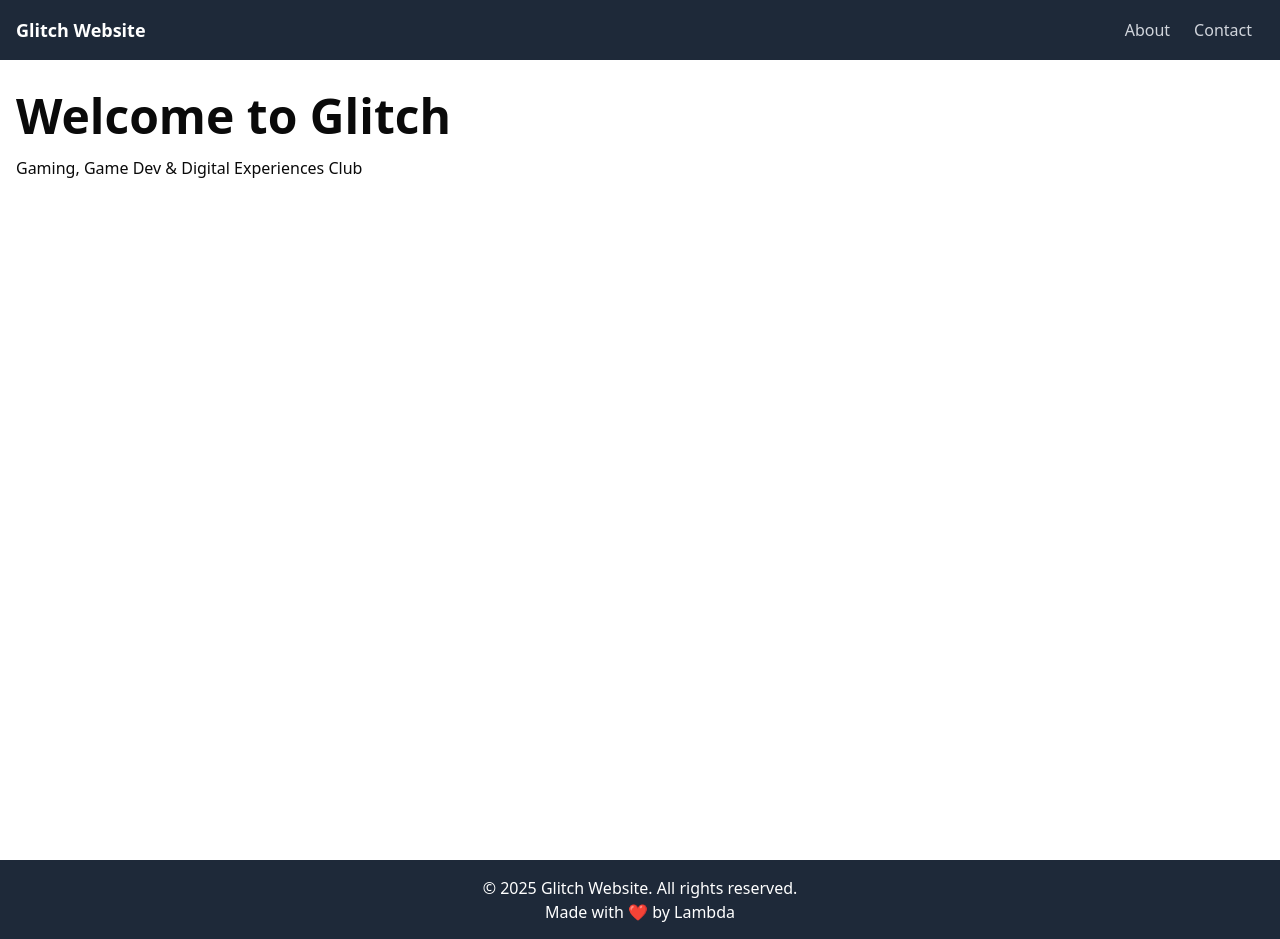
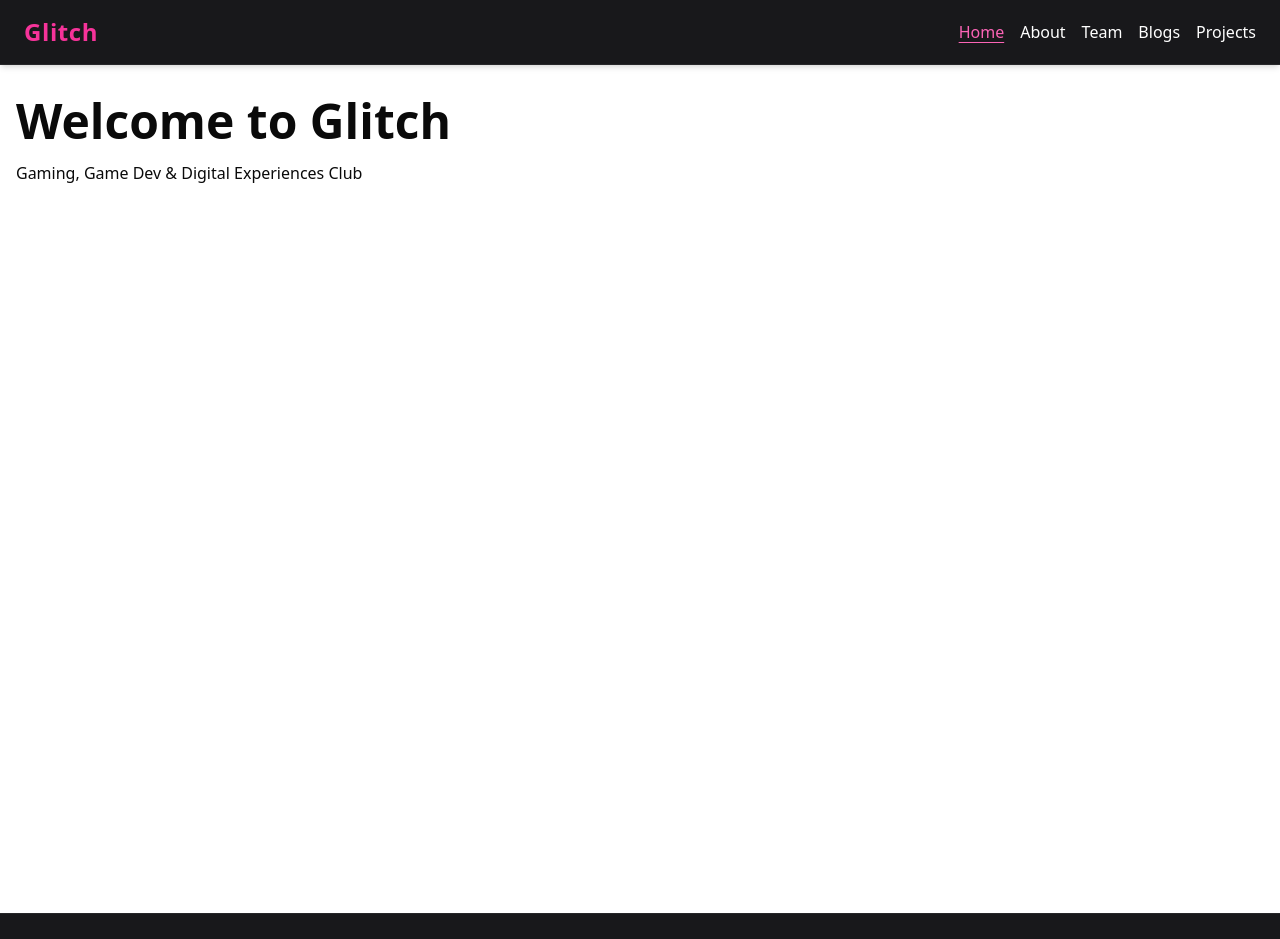
Before and after one commit to sashimss/glitchwebsite, a Next.js app: page / in a window 1280 px wide. Shown: the top 939 px of the page. Built offline with nearby package versions, Linux system fonts and the light colour scheme.

Commit message:
feat: Updated navbar and footer

```diff
--- a/components/Footer.tsx
+++ b/components/Footer.tsx
@@ -1,10 +1,19 @@
-import React from 'react'
+// components/Footer.tsx
+import Link from "next/link";
 
 export default function Footer() {
   return (
-    <div className="text-center py-4 bg-gray-800 text-white">
-      <p>&copy; {new Date().getFullYear()} Glitch Website. All rights reserved.</p>
-      <p>Made with ❤️ by Lambda</p>
-    </div>
-  )
+    <footer className="w-full bg-zinc-900 border-t border-zinc-800 mt-12 px-6 py-6 text-sm text-zinc-400">
+      <div className="max-w-6xl mx-auto flex flex-col sm:flex-row justify-between items-center gap-2">
+        <p>&copy; {new Date().getFullYear()} Glitch Club. All rights reserved.</p>
+        <p>Made with ❤️ by Lambda</p>
+        <div className="flex gap-4">
+          <Link href="/about" className="hover:text-pink-400 transition">About</Link>
+          <Link href="/team" className="hover:text-pink-400 transition">Team</Link>
+          <Link href="/blogs" className="hover:text-pink-400 transition">Blogs</Link>
+          <Link href="/projects" className="hover:text-pink-400 transition">Projects</Link>
+        </div>
+      </div>
+    </footer>
+  );
 }
--- a/components/Navbar.tsx
+++ b/components/Navbar.tsx
@@ -1,15 +1,39 @@
-import React from 'react'
+// components/Navbar.tsx
+"use client";
+import Link from "next/link";
+import { usePathname } from "next/navigation";
+import { cn } from "@/lib/utils"; // Utility for conditional classes, optional
 
-export default function Navbar(){
+const navLinks = [
+  { name: "Home", href: "/" },
+  { name: "About", href: "/about" },
+  { name: "Team", href: "/team" },
+  { name: "Blogs", href: "/blogs" },
+  { name: "Projects", href: "/projects" },
+];
+
+export default function Navbar() {
+  const pathname = usePathname();
+
   return (
-    <nav className="bg-gray-800 p-4">
-      <div className="container mx-auto flex justify-between items-center">
-        <a href="/" className="text-white text-lg font-bold">Glitch Website</a>
-        <div>
-          <a href="/about" className="text-gray-300 hover:text-white px-3">About</a>
-          <a href="/contact" className="text-gray-300 hover:text-white px-3">Contact</a>
-        </div>
+    <nav className="w-full px-6 py-4 bg-zinc-900 border-b border-zinc-800 flex justify-between items-center shadow-md">
+      <Link href="/" className="text-2xl font-bold text-pink-500 tracking-wide hover:glitch-effect">
+        Glitch
+      </Link>
+      <div className="space-x-4 text-sm sm:text-base">
+        {navLinks.map((link) => (
+          <Link
+            key={link.href}
+            href={link.href}
+            className={cn(
+              "text-white hover:text-pink-400 transition-colors",
+              pathname === link.href ? "underline underline-offset-4 text-pink-400" : ""
+            )}
+          >
+            {link.name}
+          </Link>
+        ))}
       </div>
     </nav>
-  )
+  );
 }
```
Also changed, not shown: app/globals.css (line endings or trailing spaces).
